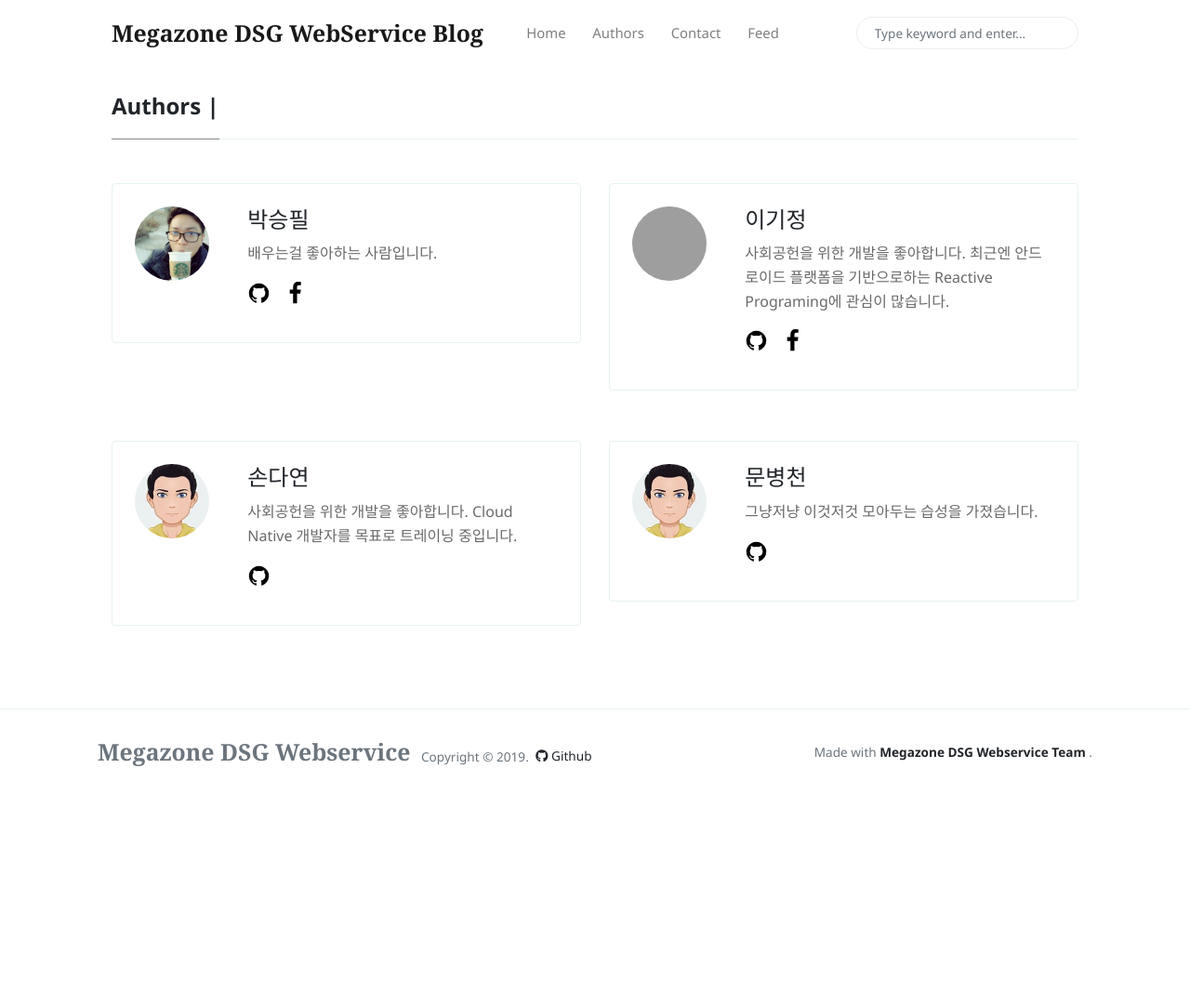
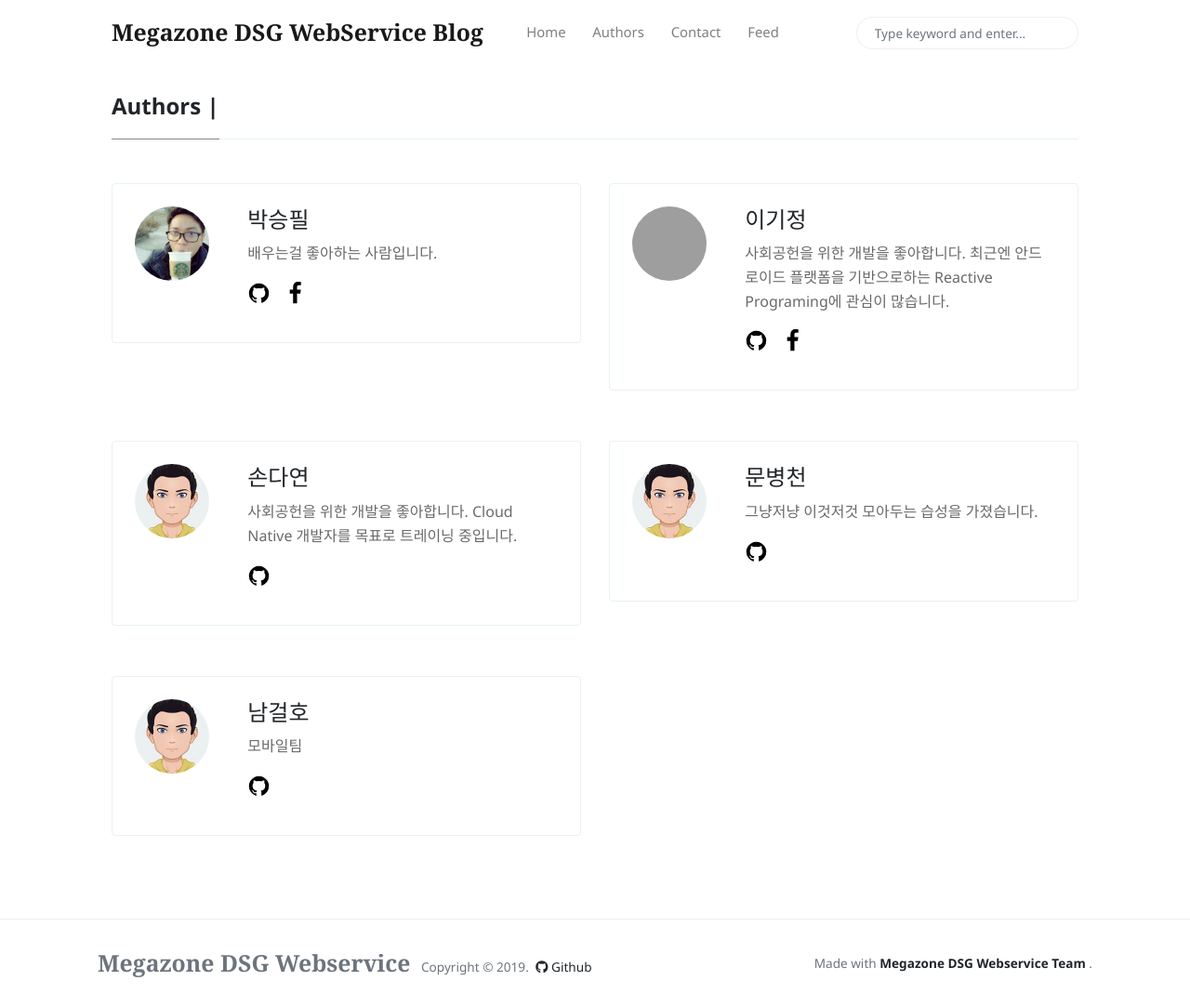
Before and after one commit to MegazoneDSG/megazonedsg.github.io, a Jekyll site: the page built from _pages/authors-list.html, in a window 1280 px wide and 1083 px high. Shown: the whole window at 93% size. Built offline with Jekyll 4.4.1, drawn with Linux system fonts in a browser that asks for light colours; nearby versions of some CDN libraries; grey boxes are pictures that could not be loaded.

Commit message:
Update _config.yml
Add Lukoh author

```diff
--- a/_config.yml
+++ b/_config.yml
@@ -38,7 +38,6 @@ authors:
   sondayeon:
     name: 손다연
     bio: 사회공헌을 위한 개발을 좋아합니다. Cloud Native 개발자를 목표로 트레이닝 중입니다.
-
     email: sondayeon@mz.co.kr
     github_username: it-dayeon
     facebook_username:
@@ -46,10 +45,17 @@ authors:
   byeongcheonmun:
     name: 문병천
     bio: 그냥저냥 이것저것 모아두는 습성을 가졌습니다.
-
     email: munbc@mz.co.kr
     github_username: munbc8308
     facebook_username:
+
+  Lukoh:
+    name: 남걸호
+    bio: 모바일팀
+    email: namkulho@mz.co.kr
+    github_username: Lukoh-MZ
+    facebook_username:
+
 
 # Defaults
 defaults:
```
